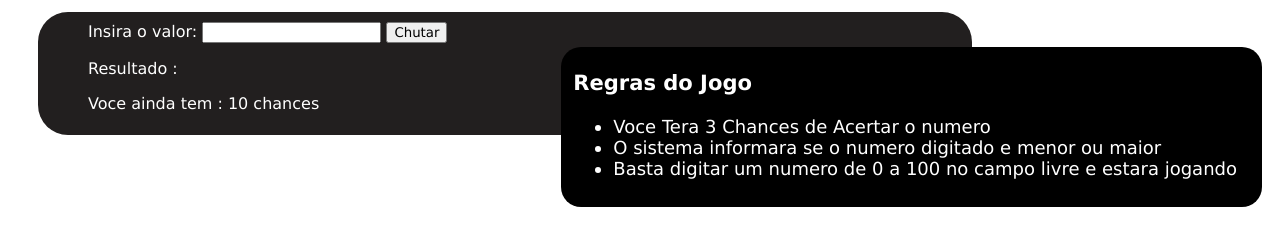
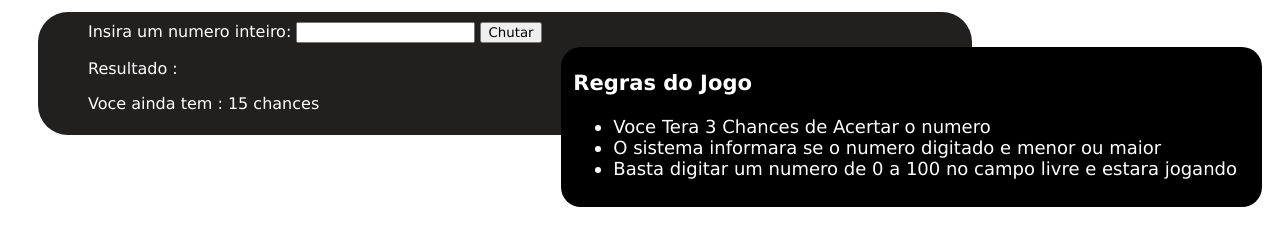
Before and after one commit to gbaldodev/exercicio-2, a plain HTML site: page index.html in a window 1280 px wide. Shown: the part 127-372 px from the top of the page. Drawn offline with Linux system fonts and the light colour scheme.

Commit message:
Correcao

```diff
--- a/index.html
+++ b/index.html
@@ -21,12 +21,12 @@
     </ul>
    </section>
    <section id="jogo">
-    <label for="calcular">Insira o valor:</label>
+    <label for="calcular">Insira um numero inteiro:</label>
       <input id="calcular">
       <button onclick="shownumber()" id="acharnumero" type="button">Chutar</button>
 
    <p id="resultado"> Resultado :</p>
-   <p id="tentativas"> Voce ainda tem : 10 chances</p>
+   <p id="tentativas"> Voce ainda tem : 15 chances</p>
 </section>
 </body>
 </html>
--- a/script.js
+++ b/script.js
@@ -1,5 +1,5 @@
 
-let numerotentavivas = 10;
+let numerotentavivas = 15;
 const numeroSecreto =Math.floor(Math.random() * 100) + 1;
 console.log(numeroSecreto);
 
```
